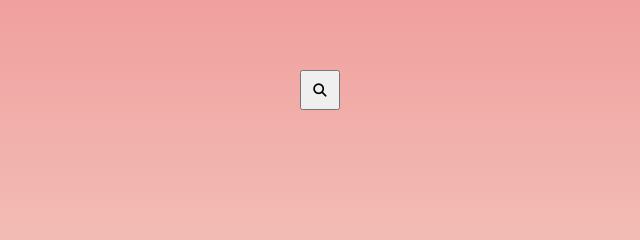
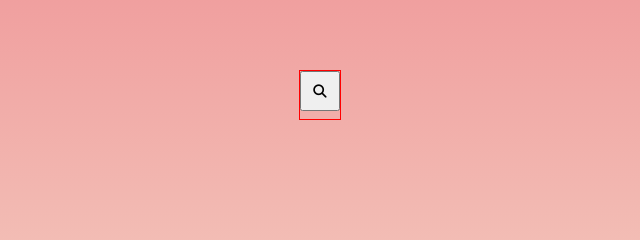
Before and after one commit to ceimiplace/Hidden-search, a plain HTML site: page index.html in a window 1280 px wide. Shown: the part 305-545 px from the top of the page, 320-960 px from the left. Drawn offline with Linux system fonts and the light colour scheme.

Commit message:
Update index.html
minor improvments padding-search bar

```diff
--- a/index.html
+++ b/index.html
@@ -41,6 +41,7 @@
             border: 0;
             transition: width 2s ease;
             border-radius: 5px;
+            padding-left: 10px;
 
         }
 
@@ -63,6 +64,10 @@
         .button.active {
             transform: translateX(199px)
         }
+
+        .container {
+            border: 1px solid red;
+        }
     </style>
 </head>
 
```
